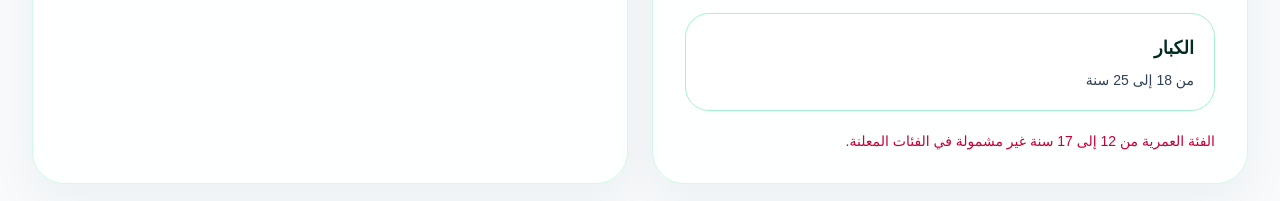
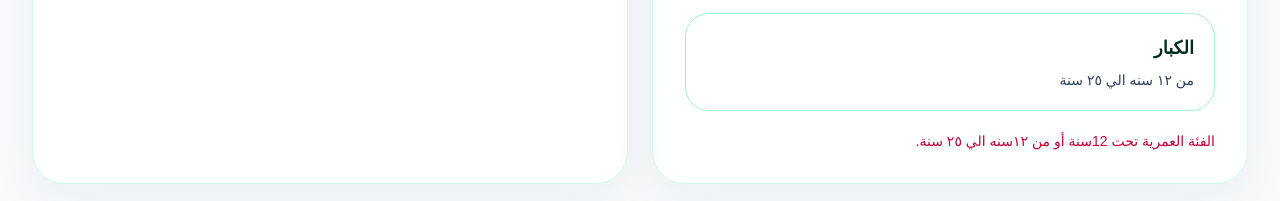
Before and after one commit to abdellahiheiballa/sira-tfarag-zeina, a Next.js app: page /competition in a window 1280 px wide. Shown: the part 537-738 px from the top of the page. Built offline with nearby package versions, Linux system fonts and the light colour scheme.

Commit message:
Update age categories and error messages in registration and competition components

```diff
--- a/app/api/registrations/route.ts
+++ b/app/api/registrations/route.ts
@@ -99,10 +99,10 @@ export async function POST(request: Request) {
     let category: string;
     if (age < 12) {
       category = "children";
-    } else if (age >= 18 && age <= 25) {
+    } else if (age >= 12 && age <= 25) {
       category = "adults";
     } else {
-      return NextResponse.json({ error: "الفئة العمرية 12-17 سنة غير مشمولة بالمشاركة" }, { status: 400 });
+      return NextResponse.json({ error: "الفئة العمرية أكبر من 25 سنة غير مشمولة بالمشاركة" }, { status: 400 });
     }
 
     const fileCandidates = [nationalIdFile, residenceFile ?? null, mahdaraFile ?? null].filter(Boolean) as File[];
--- a/app/competition/page.tsx
+++ b/app/competition/page.tsx
@@ -26,10 +26,10 @@ export default function CompetitionPage() {
               </div>
               <div className="rounded-3xl border border-emerald-200 bg-white p-5">
                 <p className="text-lg font-semibold text-emerald-950">الكبار</p>
-                <p className="mt-2 text-sm text-slate-700">من 18 إلى 25 سنة</p>
+                <p className="mt-2 text-sm text-slate-700">من ١٢ سنه الي ٢٥ سنة</p>
               </div>
             </div>
-            <p className="mt-5 text-sm text-rose-700">الفئة العمرية من 12 إلى 17 سنة غير مشمولة في الفئات المعلنة.</p>
+            <p className="mt-5 text-sm text-rose-700">الفئة العمرية تحت 12سنة أو من ١٢سنه الي ٢٥ سنة.</p>
           </div>
           <div className="rounded-[2rem] border border-emerald-100 bg-white/90 p-6 shadow-[0_18px_50px_rgba(4,58,51,0.05)] sm:p-8">
             <h2 className="text-right text-2xl font-semibold text-emerald-950">شروط المشاركة</h2>
--- a/components/RegistrationForm.tsx
+++ b/components/RegistrationForm.tsx
@@ -38,8 +38,8 @@ function calculateAge(birthDate: string) {
 function getAgeCategory(age: number | null) {
   if (age === null) return "";
   if (age < 0) return "تاريخ ميلاد غير صالح";
-  if (age < 12) return "الأطفال: أقل من 12 سنة";
-  if (age >= 18 && age <= 25) return "الكبار: من 18 إلى 25 سنة";
+  if (age < 12) return "الفئة تحت 12سنة";
+  if (age >= 12 && age <= 25) return "الفئة من ١٢سنه الي ٢٥ سنة";
   return "غير مشمول بالفئات المعلنة";
 }
 
@@ -88,10 +88,8 @@ export default function RegistrationForm() {
       nextErrors.age = "يرجى إدخال تاريخ ميلاد صالح";
     } else if (age < 0) {
       nextErrors.age = "تاريخ الميلاد غير صالح";
-    } else if (age >= 12 && age < 18) {
-      nextErrors.age = "12–17 سنة غير مشملين بالفئات المعلنة";
     } else if (age > 25) {
-      nextErrors.age = "الفئة العمرية غير مؤهلة للمشاركة";
+      nextErrors.age = "الفئة العمرية أكبر من 25 سنة غير مشمولة بالمشاركة";
     }
 
     setErrors(nextErrors);
```
